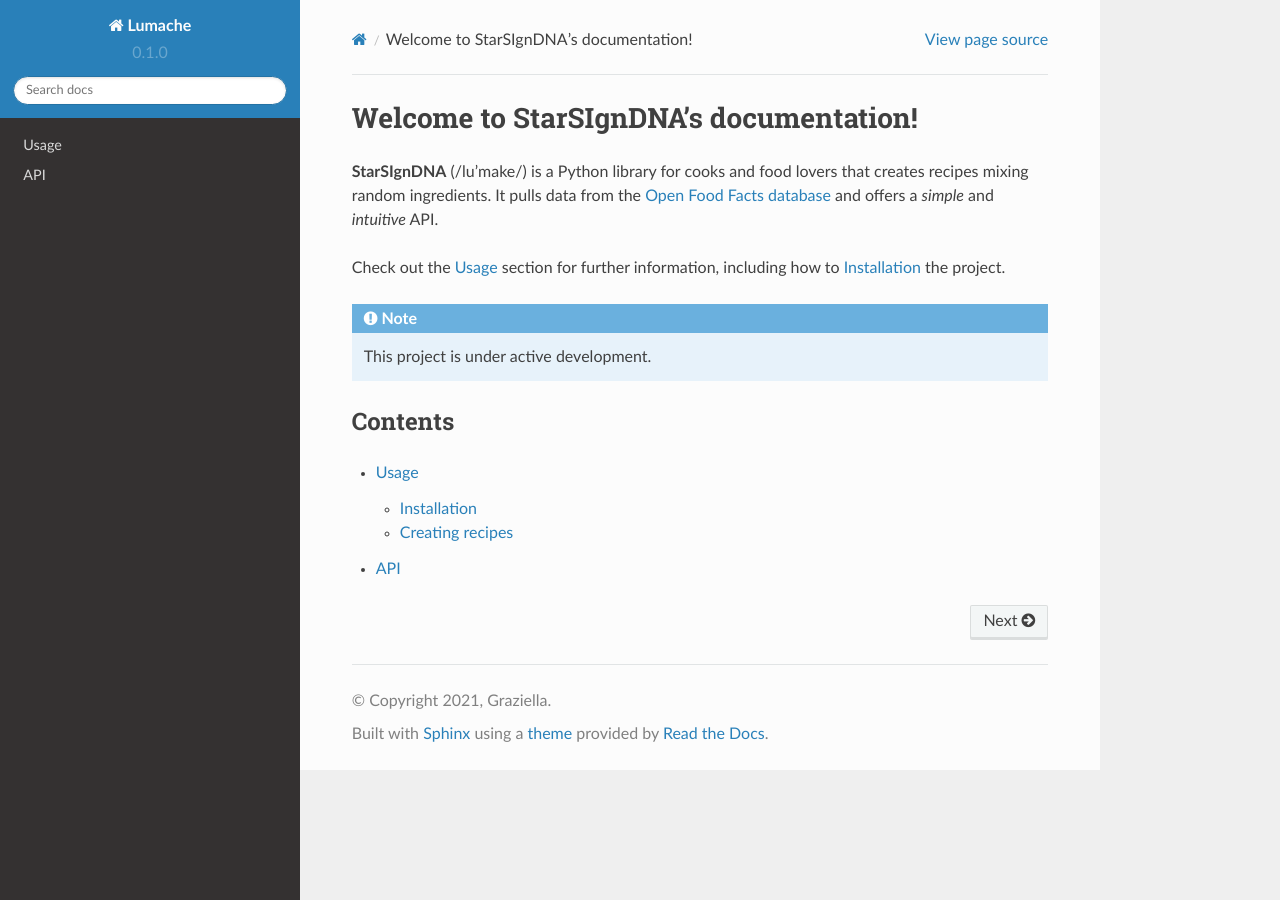
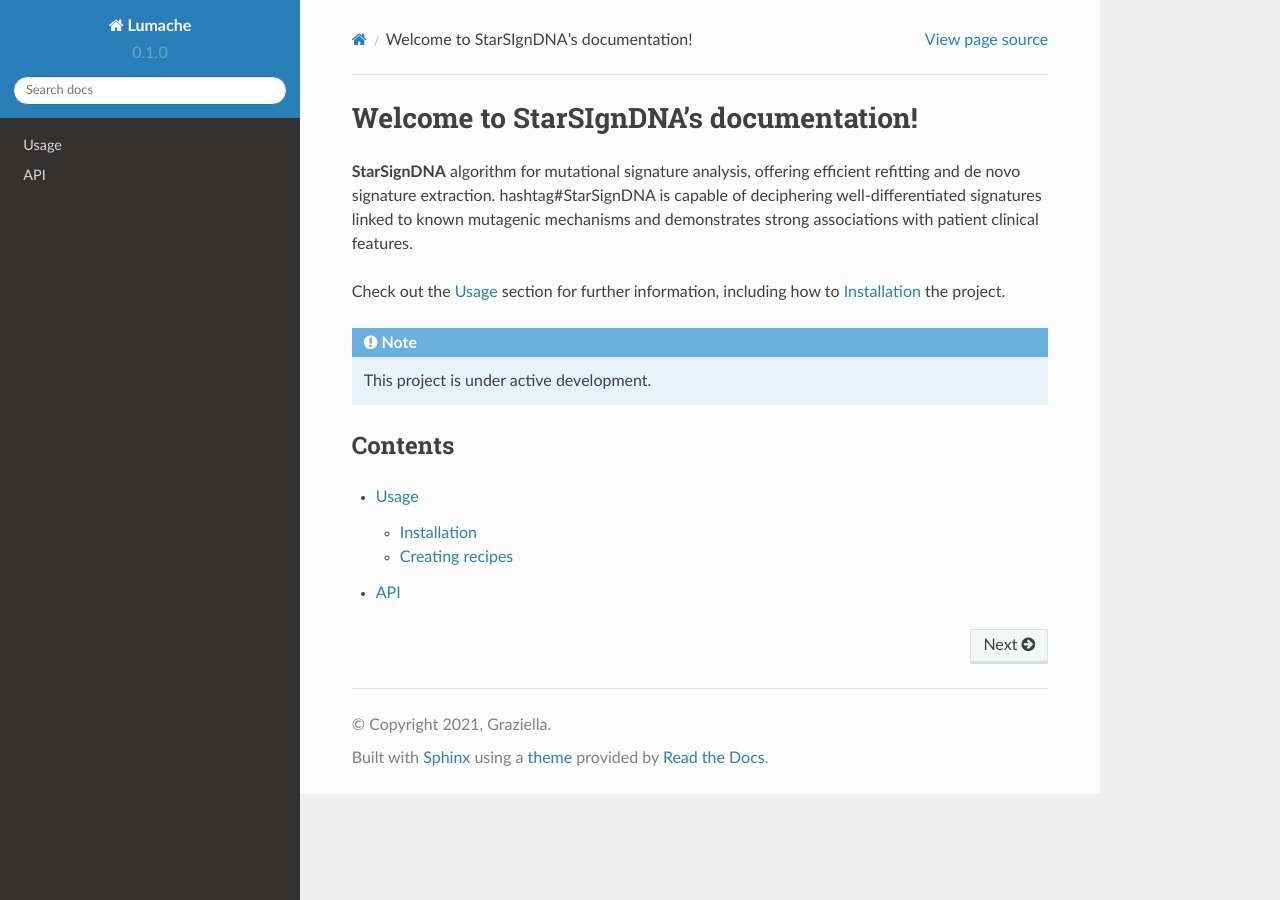
Before and after one commit to uio-bmi/starsigndna-doc, a Sphinx documentation site: the page built from docs/source/index.rst, in a window 1280 px wide. Built offline with Sphinx 7.4.7 and the Read the Docs theme 2.0.0, drawn with Linux system fonts in a browser that asks for light colours.

Commit message:
Update index.rst

```diff
--- a/docs/source/index.rst
+++ b/docs/source/index.rst
@@ -1,10 +1,7 @@
 Welcome to StarSIgnDNA's documentation!
 ===================================
 
-**StarSIgnDNA** (/lu'make/) is a Python library for cooks and food lovers
-that creates recipes mixing random ingredients.
-It pulls data from the `Open Food Facts database <https://world.openfoodfacts.org/>`_
-and offers a *simple* and *intuitive* API.
+**StarSignDNA** algorithm for mutational signature analysis, offering efficient refitting and de novo signature extraction. hashtag#StarSignDNA is capable of deciphering well-differentiated signatures linked to known mutagenic mechanisms and demonstrates strong associations with patient clinical features.
 
 Check out the :doc:`usage` section for further information, including
 how to :ref:`installation` the project.
```
